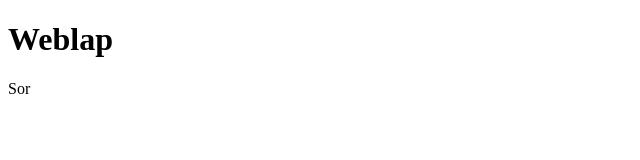
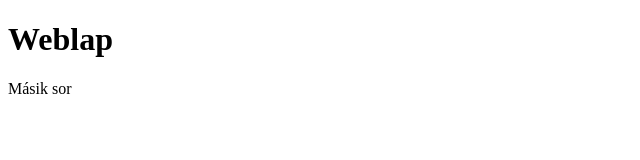
Before and after one commit to kvask/alsoors, a plain HTML site: page index.html in a window 1280 px wide. Shown: the full height of the page, 0-640 px from the left. Drawn offline with Linux system fonts and the light colour scheme.

Commit message:
Create index.html

```diff
--- a/index.html
+++ b/index.html
@@ -10,7 +10,8 @@
 
 <body>
     <h1>Weblap</h1>
-    <p>Sor</p>
+
+    <p>Másik sor</p>
 </body>
 
 </html>
```
